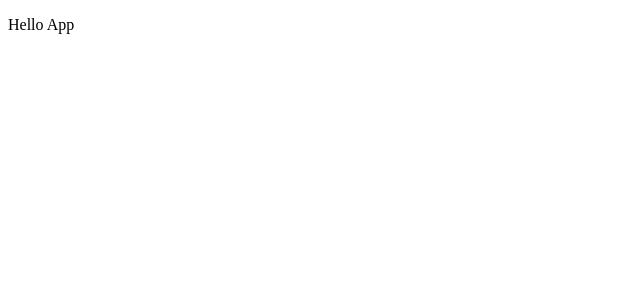
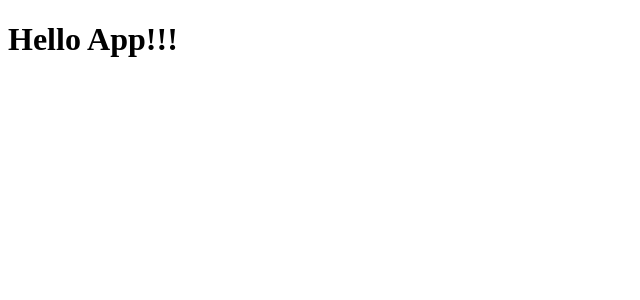
Before and after one commit to LeoMatheus/react-learn, a React (Create React App) app: page / in a window 1280 px wide. Shown: the top 300 px of the page, without its empty margins (0-640 px from the left). Built offline with nearby package versions, Linux system fonts and the light colour scheme.

Commit message:
First step

```diff
--- a/src/index.tsx
+++ b/src/index.tsx
@@ -2,11 +2,11 @@ import React from "react";
 import ReactDOM from "react-dom/client";
 
 function App() {
-  return <p>Hello App</p>;
+  return <h1>Hello App!!!</h1>;
 }
-const rootElement =
-  document.getElementById("root") || document.createElement("div");
-const root = ReactDOM.createRoot(rootElement);
+const root = ReactDOM.createRoot(
+  document.getElementById("root") as HTMLElement,
+);
 
 root.render(
   <React.StrictMode>
```
